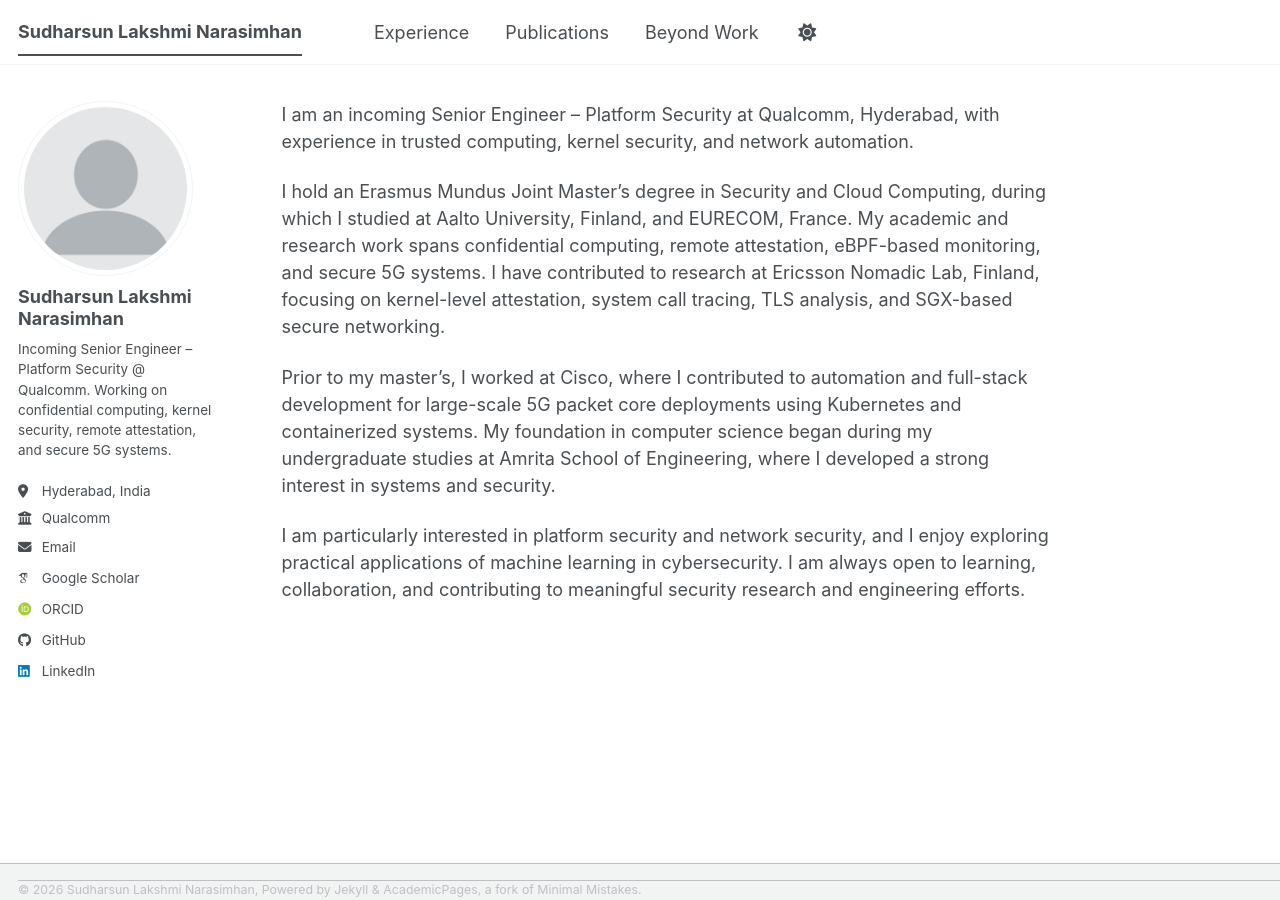
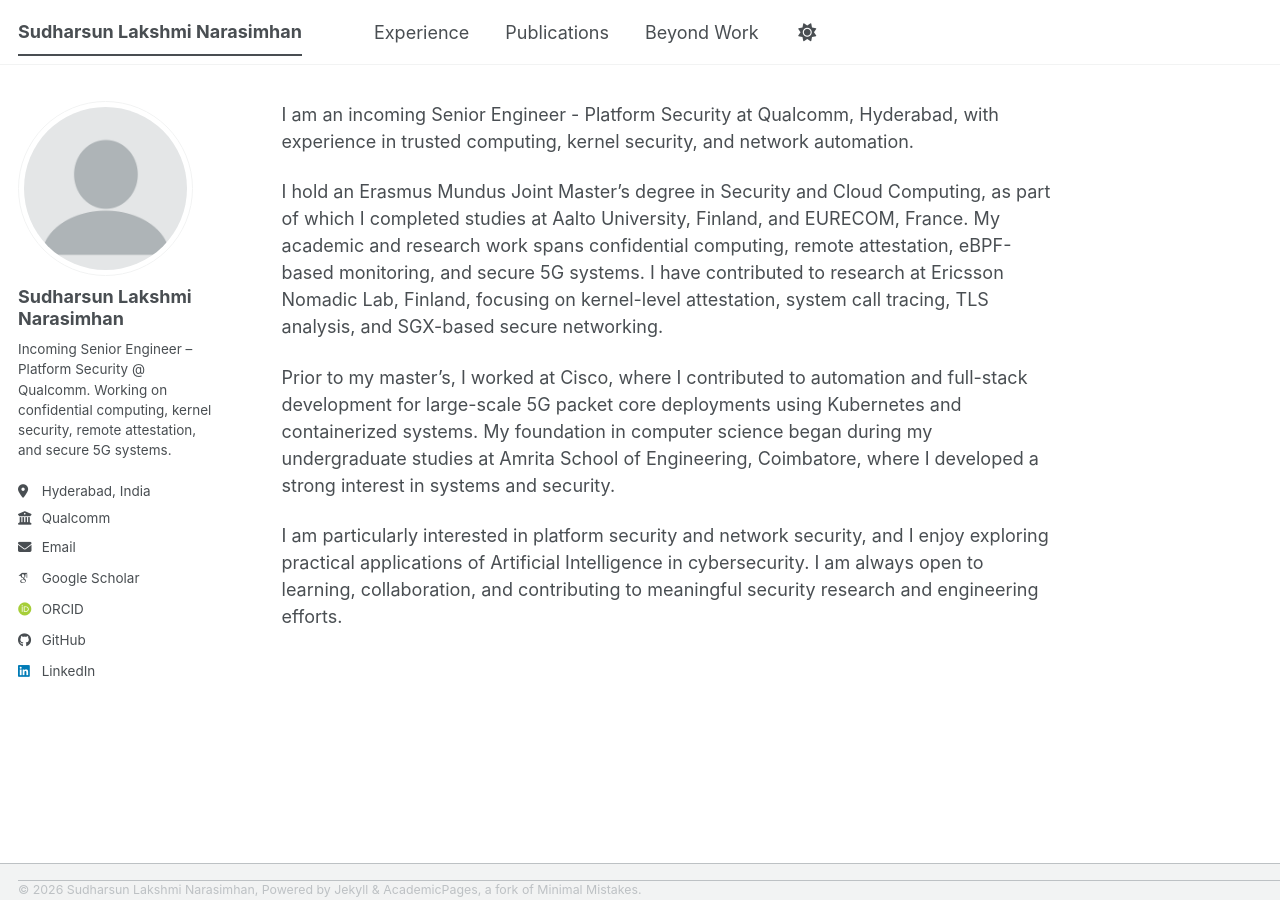
Before and after one commit to sudlaksh/sudlaksh.github.io, a Jekyll site: the page built from _pages/about.md, in a window 1280 px wide. Built offline with Jekyll 4.4.1, drawn with Linux system fonts in a browser that asks for light colours; some web fonts are replaced; a script bundle is joined from its source files by our own code; library files that are not in the unit come from our copies.

Commit message:
Refine text in about.md for clarity and consistency
Updated wording for clarity and consistency in the about page.

```diff
--- a/_pages/about.md
+++ b/_pages/about.md
@@ -5,10 +5,10 @@
   - /about/
   - /about.html
 ---
-I am an incoming Senior Engineer – Platform Security at Qualcomm, Hyderabad, with experience in trusted computing, kernel security, and network automation.
+I am an incoming Senior Engineer - Platform Security at Qualcomm, Hyderabad, with experience in trusted computing, kernel security, and network automation.
 
-I hold an Erasmus Mundus Joint Master’s degree in Security and Cloud Computing, during which I studied at Aalto University, Finland, and EURECOM, France. My academic and research work spans confidential computing, remote attestation, eBPF-based monitoring, and secure 5G systems. I have contributed to research at Ericsson Nomadic Lab, Finland, focusing on kernel-level attestation, system call tracing, TLS analysis, and SGX-based secure networking.
+I hold an Erasmus Mundus Joint Master’s degree in Security and Cloud Computing, as part of which I completed studies at Aalto University, Finland, and EURECOM, France. My academic and research work spans confidential computing, remote attestation, eBPF-based monitoring, and secure 5G systems. I have contributed to research at Ericsson Nomadic Lab, Finland, focusing on kernel-level attestation, system call tracing, TLS analysis, and SGX-based secure networking.
 
-Prior to my master’s, I worked at Cisco, where I contributed to automation and full-stack development for large-scale 5G packet core deployments using Kubernetes and containerized systems. My foundation in computer science began during my undergraduate studies at Amrita School of Engineering, where I developed a strong interest in systems and security.
+Prior to my master’s, I worked at Cisco, where I contributed to automation and full-stack development for large-scale 5G packet core deployments using Kubernetes and containerized systems. My foundation in computer science began during my undergraduate studies at Amrita School of Engineering, Coimbatore, where I developed a strong interest in systems and security.
 
-I am particularly interested in platform security and network security, and I enjoy exploring practical applications of machine learning in cybersecurity. I am always open to learning, collaboration, and contributing to meaningful security research and engineering efforts.
+I am particularly interested in platform security and network security, and I enjoy exploring practical applications of Artificial Intelligence in cybersecurity. I am always open to learning, collaboration, and contributing to meaningful security research and engineering efforts.
```
